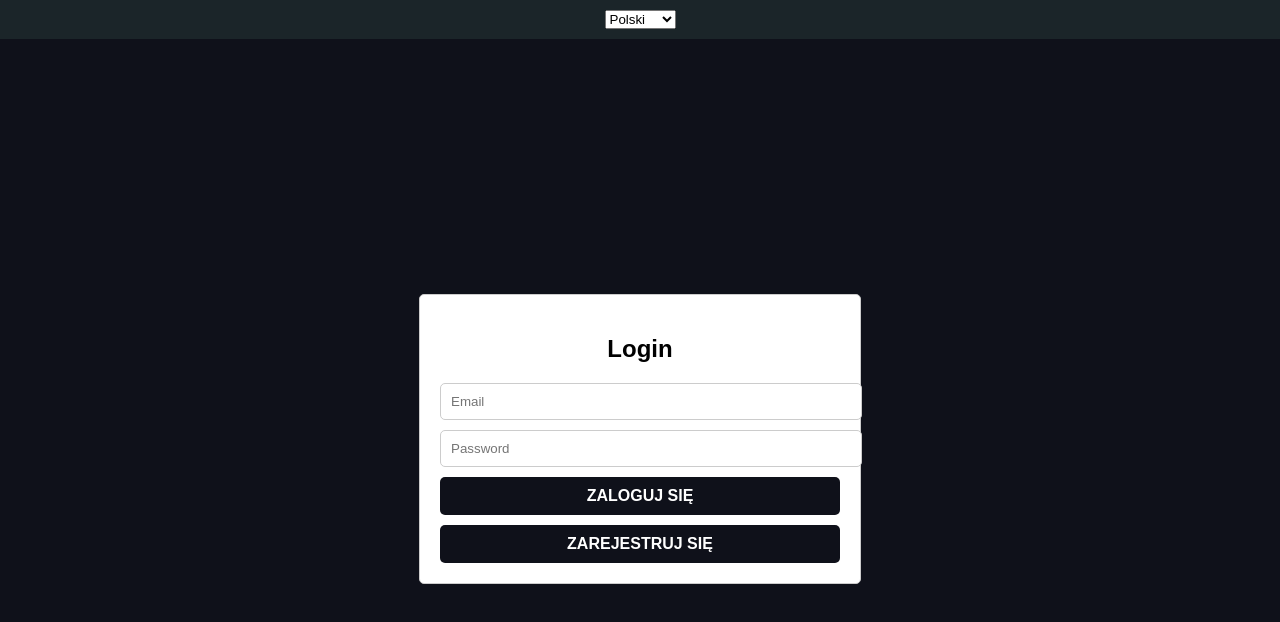
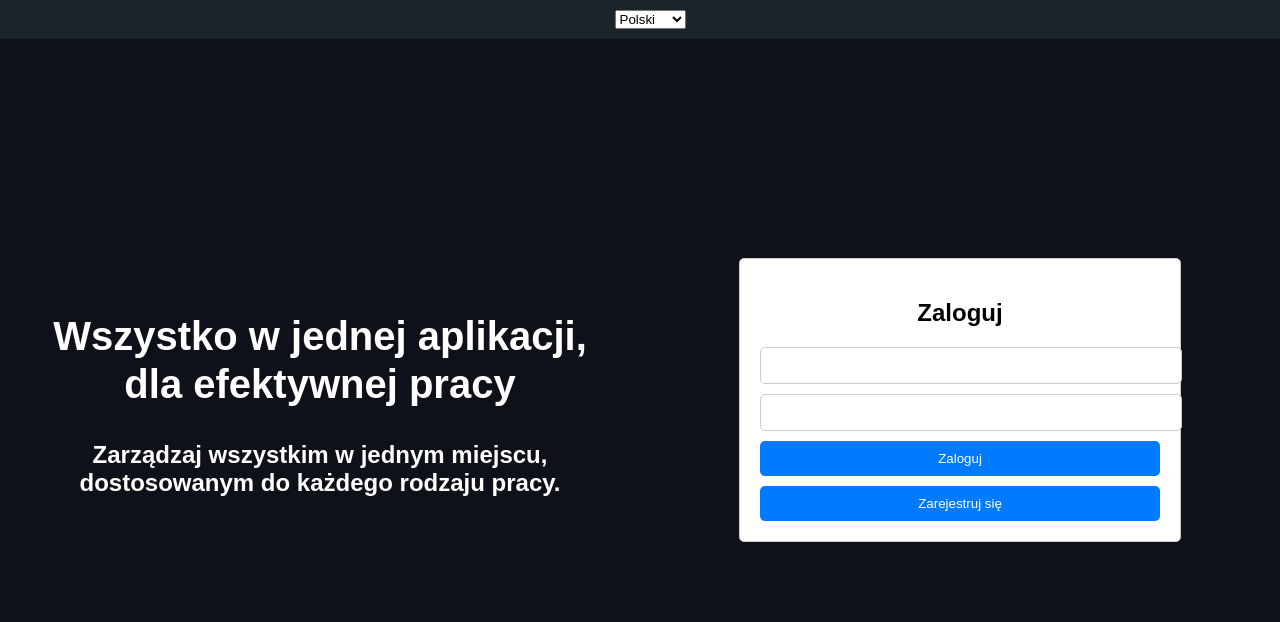
Before and after one commit to traetor/johnny-systems, a React app: page / in a window 1280 px wide. Shown: the top 622 px of the page. Built offline with nearby package versions, Linux system fonts and the light colour scheme; no server answers.

Commit message:
Welcome + translation fix

```diff
--- a/src/App.js
+++ b/src/App.js
@@ -1,23 +1,30 @@
-import React from 'react';
+import React, { useState } from 'react';
 import { Routes, Route, Navigate } from 'react-router-dom';
 import Navbar from './components/Navbar/Navbar';
 import LoginPage from './pages/LoginPage';
 import RegisterPage from './pages/RegisterPage';
 import TaskPage from './pages/TaskPage';
 import ProfilePage from './pages/ProfilePage';
+import Welcome from './components/Welcome/Welcome'; // Import Welcome
 import { AuthProvider } from './contexts/AuthContext'; // Importujemy kontekst autoryzacji
 import PrivateRoute from './components/PrivateRoute'; // Importujemy komponent PrivateRoute
-import './App.scss'
+import texts from './texts'; // Importujemy tłumaczenia
 
 function App() {
+    const [language, setLanguage] = useState('pl'); // Domyślny język: polski
+
+    const handleLanguageChange = (e) => {
+        setLanguage(e.target.value);
+    };
+
     return (
         <AuthProvider>
-            <Navbar />
+            <Navbar language={language} handleLanguageChange={handleLanguageChange} />
             <Routes>
-                <Route path="/" element={<LoginPage />} />
-                <Route path="/register" element={<RegisterPage />} />
-                <Route path="/tasks" element={<TaskPage />} />
-                <Route path="/profile" element={<ProfilePage />} />
+                <Route path="/" element={<LoginPage language={language} />} />
+                <Route path="/register" element={<RegisterPage language={language} />} />
+                <Route path="/tasks" element={<TaskPage language={language} />} />
+                <Route path="/profile" element={<ProfilePage language={language} />} />
                 <Route path="*" element={<Navigate to="/" replace />} />
             </Routes>
         </AuthProvider>
--- a/src/App.scss
+++ b/src/App.scss
@@ -1 +1,2 @@
 @import 'styles/Button';
+@import "styles/Global";
--- a/src/components/Auth/Login.js
+++ b/src/components/Auth/Login.js
@@ -4,8 +4,10 @@ import './Auth.scss';
 import { useNavigate } from 'react-router-dom';
 import API_URL from '../../apiConfig';
 import { useAuth } from '../../contexts/AuthContext';
+import Welcome from "../Welcome/Welcome";
+import texts from "../../texts";
 
-function Login() {
+function Login({ language }) {
     const { login } = useAuth();
     const [email, setEmail] = useState('');
     const [password, setPassword] = useState('');
@@ -35,9 +37,9 @@ function Login() {
             navigate('/tasks');
         } catch (error) {
             if (error.response && error.response.status === 401) {
-                setError('Nieprawidłowy email lub hasło');
+                setError(texts[language].invalidCredentials); // Ustawienie odpowiedniego błędu na podstawie języka
             } else {
-                setError('Błąd logowania. Proszę spróbować ponownie później.');
+                setError(texts[language].loginError); // Ustawienie ogólnego błędu logowania
             }
             console.error('Błąd logowania', error);
         }
@@ -45,25 +47,26 @@ function Login() {
 
     return (
         <div className="main-container">
+            <Welcome language={language} /> {/* Przekazanie języka do komponentu Welcome */}
             <div className="right-section">
                 <div className="auth-container">
                     <form onSubmit={handleSubmit}>
-                        <h2>Login</h2>
+                        <h2>{texts[language].login}</h2>
                         <input
                             type="email"
-                            placeholder="Email"
+                            placeholder={texts[language].email}
                             value={email}
                             onChange={(e) => setEmail(e.target.value)}
                         />
                         <input
                             type="password"
-                            placeholder="Password"
+                            placeholder={texts[language].password}
                             value={password}
                             onChange={(e) => setPassword(e.target.value)}
                         />
-                        <button className="button primary" type="submit">Zaloguj się</button>
+                        <button className="button primary" type="submit">{texts[language].login}</button>
                         <button className="button primary" type="button" onClick={() => navigate('/register')}>
-                            Zarejestruj się
+                            {texts[language].register}
                         </button>
                         {error && <p className="error-message">{error}</p>}
                     </form>
--- a/src/components/Navbar/Navbar.js
+++ b/src/components/Navbar/Navbar.js
@@ -1,16 +1,11 @@
-import React, { useState } from 'react';
+import React from 'react';
 import { Link } from 'react-router-dom';
 import { useAuth } from '../../contexts/AuthContext';
 import texts from '../../texts';
 import './Navbar.scss';
 
-function Navbar() {
+function Navbar({ language, handleLanguageChange }) {
     const { isLoggedIn, logout } = useAuth();
-    const [language, setLanguage] = useState('pl'); // Default language: Polish
-
-    const handleLanguageChange = (e) => {
-        setLanguage(e.target.value);
-    };
 
     return (
         <nav className="navbar">
@@ -20,7 +15,6 @@ function Navbar() {
                     <Link to="/profile">{texts[language].profile}</Link>
                     <Link to="/" onClick={logout}>{texts[language].logout}</Link>
                 </>
-
             ) : (
                 <></>
             )}
--- a/src/components/Navbar/Navbar.scss
+++ b/src/components/Navbar/Navbar.scss
@@ -3,6 +3,8 @@
   padding: 10px;
   display: flex;
   justify-content: space-around;
+  position: fixed;
+  width: 100%;
 
   a {
     color: #fff;
--- a/src/components/Tasks/TaskList.js
+++ b/src/components/Tasks/TaskList.js
@@ -69,7 +69,7 @@ const TaskList = () => {
     };
 
     return (
-        <div className="tasks-container">
+        <div className="container tasks-container">
             <AddTaskForm onAdd={handleAddTask} />
             <div className="task-columns">
                 <div
--- a/src/components/UserProfile/Profile.js
+++ b/src/components/UserProfile/Profile.js
@@ -49,27 +49,29 @@ function Profile() {
     };
 
     return (
+        <div className="container">
             <div className="profile-container">
                 <form onSubmit={handleProfileUpdate}>
                     <h2>Profile</h2>
                     {user.avatar && (
-                    <img src={user.avatar} alt="Avatar" className="avatar-preview" />
+                        <img src={user.avatar} alt="Avatar" className="avatar-preview"/>
                     )}
                     <input
                         type="text"
                         placeholder="Username"
                         value={user.username}
-                    onChange={(e) => setUser({ ...user, username: e.target.value })}
+                        onChange={(e) => setUser({...user, username: e.target.value})}
                     />
                     <input
                         type="email"
                         placeholder="Email"
                         value={user.email}
-                    onChange={(e) => setUser({ ...user, email: e.target.value })}
+                        onChange={(e) => setUser({...user, email: e.target.value})}
                     />
-                <input type="file" onChange={handleAvatarChange} />
+                    <input type="file" onChange={handleAvatarChange}/>
                     <button className="button primary" type="submit">Aktualizuj</button>
                 </form>
+            </div>
         </div>
     );
 }
--- /dev/null
+++ b/src/components/Welcome/Welcome.js
@@ -0,0 +1,14 @@
+import React from 'react';
+import './Welcome.scss';
+import texts from "../../texts";
+
+function Welcome({ language }) {
+    return (
+        <div className="welcome left-section">
+            <h2>{texts[language].welcome}</h2>
+            <h3>{texts[language].welcomeDescription}</h3>
+        </div>
+    );
+}
+
+export default Welcome;
--- /dev/null
+++ b/src/components/Welcome/Welcome.scss
@@ -0,0 +1,13 @@
+.welcome {
+  h2 {
+    color: #FFF;
+    font-weight: 900;
+    line-height: 1.2;
+    font-size: 2.5rem;
+  }
+  h3 {
+    color: #FFF;
+    font-weight: 700;
+    font-size: 1.5rem;
+  }
+}
--- a/src/pages/LoginPage.js
+++ b/src/pages/LoginPage.js
@@ -1,8 +1,8 @@
 import React from 'react';
 import Login from '../components/Auth/Login';
 
-function LoginPage({ hideWelcomeMessage }) {
-    return <Login />;
+function LoginPage({ language }) {
+    return <Login language={language} />;
 }
 
 export default LoginPage;
--- /dev/null
+++ b/src/styles/Global.scss
@@ -0,0 +1,3 @@
+.container {
+  padding-top: 80px;
+}
--- a/src/texts.js
+++ b/src/texts.js
@@ -1,5 +1,3 @@
-// src/texts.js
-
 const texts = {
     pl: {
         tasks: 'Zadania',
@@ -13,6 +11,8 @@ const texts = {
         loginError: 'Błąd logowania. Spróbuj ponownie później.',
         registerSuccess: 'Rejestracja udana',
         profileUpdated: 'Profil zaktualizowany pomyślnie',
+        welcome: 'Wszystko w jednej aplikacji, dla efektywnej pracy',
+        welcomeDescription: 'Zarządzaj wszystkim w jednym miejscu, dostosowanym do każdego rodzaju pracy.',
     },
     en: {
         tasks: 'Tasks',
@@ -26,6 +26,8 @@ const texts = {
         loginError: 'Login error. Please try again later.',
         registerSuccess: 'Registration successful',
         profileUpdated: 'Profile updated successfully',
+        welcome: 'The everything app, for effective work',
+        welcomeDescription: 'Manage everything in one place, tailored for any type of work.',
     },
     de: {
         tasks: 'Aufgaben',
@@ -39,6 +41,8 @@ const texts = {
         loginError: 'Anmeldefehler. Bitte versuchen Sie es später erneut.',
         registerSuccess: 'Registrierung erfolgreich',
         profileUpdated: 'Profil erfolgreich aktualisiert',
+        welcome: 'Alles in einer App, für effektive Arbeit',
+        welcomeDescription: 'Verwalten Sie alles an einem Ort, maßgeschneidert für jede Art von Arbeit.',
     },
 };
 
```
Lines whose indentation alone changed are shown as unchanged.
